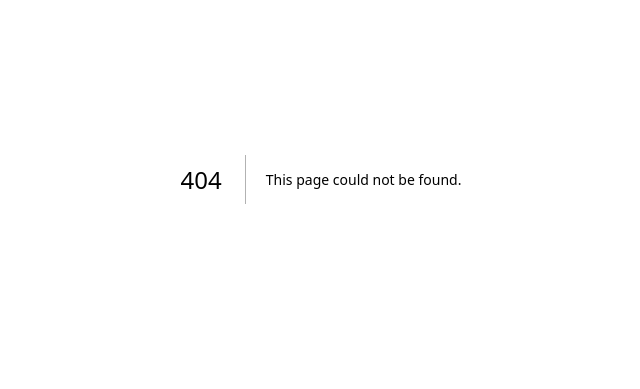
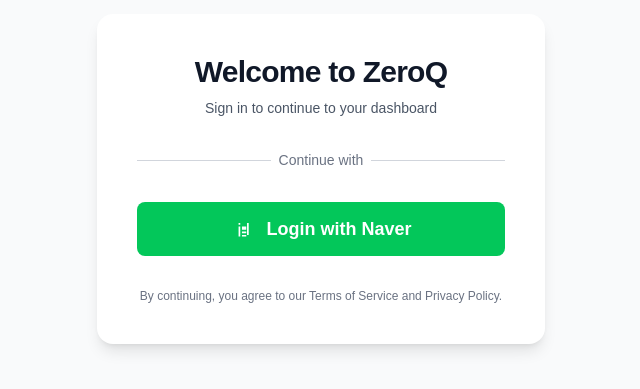
Before and after one commit to kd2675/zeroq-front-service, a Next.js app: page /login in a window 1280 px wide. Before the commit this address had no page. Shown: the part 221-610 px from the top of the page, without its empty margins (319-959 px from the left). Built offline with nearby package versions, Linux system fonts and the light colour scheme.

Commit message:
feat: OAuth2 인증 및 Naver 로그인 지원 추가

```diff
--- /dev/null
+++ b/app/login/page.tsx
@@ -0,0 +1,69 @@
+'use client';
+
+import { useEffect } from 'react';
+import { useSearchParams, useRouter } from 'next/navigation';
+import Image from 'next/image';
+
+export default function LoginPage() {
+  const searchParams = useSearchParams();
+  const router = useRouter();
+
+  useEffect(() => {
+    const token = searchParams.get('token');
+    if (token) {
+      localStorage.setItem('accessToken', token);
+      router.push('/');
+    }
+  }, [searchParams, router]);
+
+  const handleNaverLogin = () => {
+    window.location.href = 'http://localhost:8080/oauth2/authorize/naver';
+  };
+
+  return (
+    <div className="flex min-h-screen flex-col items-center justify-center bg-gray-50 dark:bg-gray-900">
+      <div className="w-full max-w-md space-y-8 rounded-2xl bg-white p-8 shadow-lg dark:bg-gray-800 md:p-10">
+
+        <div className="text-center">
+          <h1 className="text-3xl font-bold tracking-tight text-gray-900 dark:text-white">
+            Welcome to ZeroQ
+          </h1>
+          <p className="mt-2 text-sm text-gray-600 dark:text-gray-400">
+            Sign in to continue to your dashboard
+          </p>
+        </div>
+
+        <div className="relative">
+          <div className="absolute inset-0 flex items-center">
+            <div className="w-full border-t border-gray-300 dark:border-gray-600" />
+          </div>
+          <div className="relative flex justify-center text-sm">
+            <span className="bg-white px-2 text-gray-500 dark:bg-gray-800 dark:text-gray-400">
+              Continue with
+            </span>
+          </div>
+        </div>
+
+        <div className="space-y-4">
+          <button
+            onClick={handleNaverLogin}
+            className="group relative flex w-full items-center justify-center gap-3 rounded-lg border border-transparent bg-[#03C75A] py-3 px-4 text-lg font-semibold text-white transition-all duration-300 ease-in-out hover:bg-[#03C75A]/90 focus:outline-none focus:ring-2 focus:ring-[#03C75A] focus:ring-offset-2 dark:focus:ring-offset-gray-800"
+          >
+            <Image
+              src="/naver_logo.svg"
+              alt="Naver Logo"
+              width={24}
+              height={24}
+              className="transition-transform duration-300 group-hover:scale-110"
+            />
+            <span>Login with Naver</span>
+          </button>
+        </div>
+
+        <p className="text-center text-xs text-gray-500 dark:text-gray-400">
+          By continuing, you agree to our Terms of Service and Privacy Policy.
+        </p>
+      </div>
+    </div>
+  );
+}
--- a/app/page.tsx
+++ b/app/page.tsx
@@ -1,6 +1,66 @@
+'use client';
+
+import { useState, useEffect } from 'react';
 import Image from "next/image";
+import axios from 'axios';
 
 export default function Home() {
+  const [isLoggedIn, setIsLoggedIn] = useState<boolean | null>(null); // null for loading state
+
+  useEffect(() => {
+    // This check only runs on the client-side
+    const token = localStorage.getItem('accessToken');
+    setIsLoggedIn(!!token);
+  }, []);
+
+  const handleSignOut = async () => {
+    const token = localStorage.getItem('accessToken');
+
+    try {
+      await axios.post('http://localhost:8080/auth/logout', {}, {
+        headers: {
+          'Authorization': `Bearer ${token}`
+        },
+        withCredentials: true
+      });
+    } catch (error) {
+      console.error('Logout failed:', error);
+    } finally {
+      localStorage.removeItem('accessToken');
+      setIsLoggedIn(false);
+      window.location.reload();
+    }
+  };
+
+  const renderAuthButton = () => {
+    // While checking auth status, show a skeleton button
+    if (isLoggedIn === null) {
+      return (
+        <div className="flex h-12 w-full animate-pulse items-center justify-center rounded-full bg-gray-300 dark:bg-gray-700 md:w-[158px]" />
+      );
+    }
+
+    if (isLoggedIn) {
+      return (
+        <button
+          onClick={handleSignOut}
+          className="flex h-12 w-full items-center justify-center gap-2 rounded-full bg-red-600 px-5 text-white transition-colors hover:bg-red-700 md:w-[158px]"
+        >
+          Sign out
+        </button>
+      );
+    }
+
+    return (
+      <a
+        className="flex h-12 w-full items-center justify-center gap-2 rounded-full bg-foreground px-5 text-background transition-colors hover:bg-[#383838] dark:hover:bg-[#ccc] md:w-[158px]"
+        href="/login"
+      >
+        Sign in
+      </a>
+    );
+  };
+
   return (
     <div className="flex min-h-screen items-center justify-center bg-zinc-50 font-sans dark:bg-black">
       <main className="flex min-h-screen w-full max-w-3xl flex-col items-center justify-between py-32 px-16 bg-white dark:bg-black sm:items-start">
@@ -14,42 +74,14 @@
         />
         <div className="flex flex-col items-center gap-6 text-center sm:items-start sm:text-left">
           <h1 className="max-w-xs text-3xl font-semibold leading-10 tracking-tight text-black dark:text-zinc-50">
-            To get started, edit the page.tsx file.
+            Welcome to ZeroQ.
           </h1>
           <p className="max-w-md text-lg leading-8 text-zinc-600 dark:text-zinc-400">
-            Looking for a starting point or more instructions? Head over to{" "}
-            <a
-              href="https://vercel.com/templates?framework=next.js&utm_source=create-next-app&utm_medium=appdir-template-tw&utm_campaign=create-next-app"
-              className="font-medium text-zinc-950 dark:text-zinc-50"
-            >
-              Templates
-            </a>{" "}
-            or the{" "}
-            <a
-              href="https://nextjs.org/learn?utm_source=create-next-app&utm_medium=appdir-template-tw&utm_campaign=create-next-app"
-              className="font-medium text-zinc-950 dark:text-zinc-50"
-            >
-              Learning
-            </a>{" "}
-            center.
+            {isLoggedIn ? 'You are logged in.' : 'Please sign in to continue.'}
           </p>
         </div>
         <div className="flex flex-col gap-4 text-base font-medium sm:flex-row">
-          <a
-            className="flex h-12 w-full items-center justify-center gap-2 rounded-full bg-foreground px-5 text-background transition-colors hover:bg-[#383838] dark:hover:bg-[#ccc] md:w-[158px]"
-            href="https://vercel.com/new?utm_source=create-next-app&utm_medium=appdir-template-tw&utm_campaign=create-next-app"
-            target="_blank"
-            rel="noopener noreferrer"
-          >
-            <Image
-              className="dark:invert"
-              src="/vercel.svg"
-              alt="Vercel logomark"
-              width={16}
-              height={16}
-            />
-            Deploy Now
-          </a>
+          {renderAuthButton()}
           <a
             className="flex h-12 w-full items-center justify-center rounded-full border border-solid border-black/[.08] px-5 transition-colors hover:border-transparent hover:bg-black/[.04] dark:border-white/[.145] dark:hover:bg-[#1a1a1a] md:w-[158px]"
             href="https://nextjs.org/docs?utm_source=create-next-app&utm_medium=appdir-template-tw&utm_campaign=create-next-app"
--- a/package.json
+++ b/package.json
@@ -9,6 +9,7 @@
     "lint": "eslint"
   },
   "dependencies": {
+    "axios": "^1.13.4",
     "next": "16.1.4",
     "react": "19.2.3",
     "react-dom": "19.2.3"
```
Also changed, not shown: public/naver_logo.svg (added), 1 other file (tests, documents, lock files or other folders).
